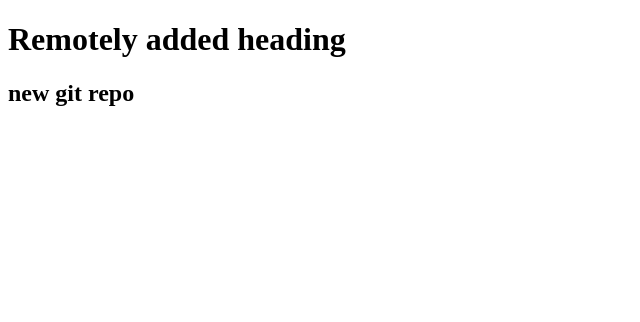
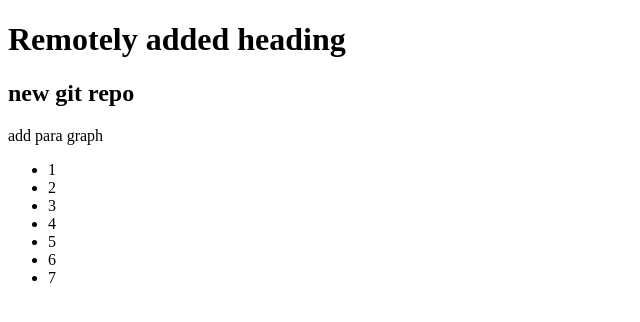
Before and after one commit to manish1996java/gitPractice, a plain HTML site: page index.html in a window 1280 px wide. Shown: the whole page, without its empty margins (0-640 px from the left). Drawn offline with Linux system fonts and the light colour scheme.

Commit message:
add list

```diff
--- a/index.html
+++ b/index.html
@@ -8,5 +8,15 @@
 <body>
     <h1>Remotely added heading</h1>
     <h2>new git repo</h2>
+    <p>add para graph</p>
+    <ul>
+        <li>1</li>
+        <li>2</li>
+        <li>3</li>
+        <li>4</li>
+        <li>5</li>
+        <li>6</li>
+        <li>7</li>
+    </ul>
 </body>
 </html>
```
